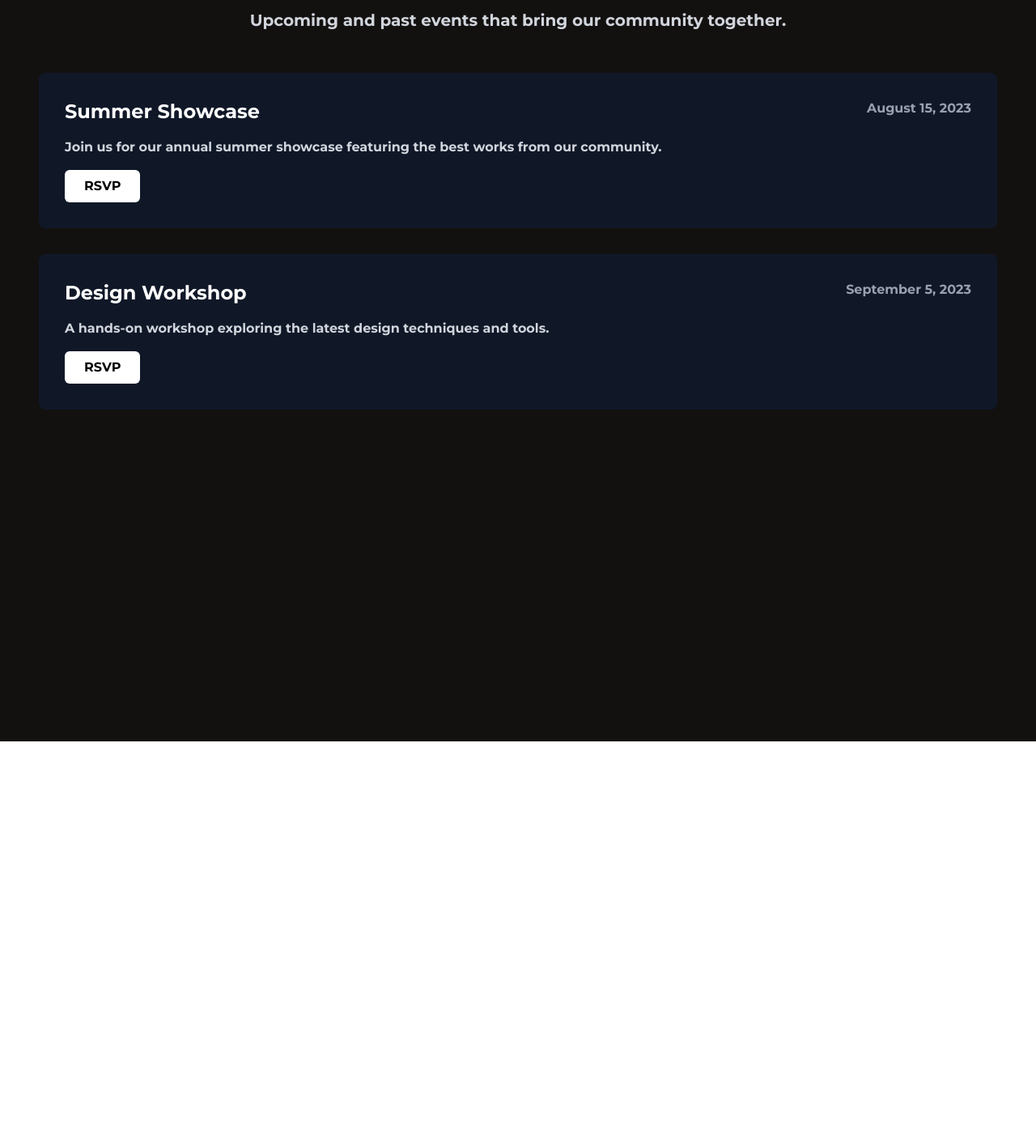
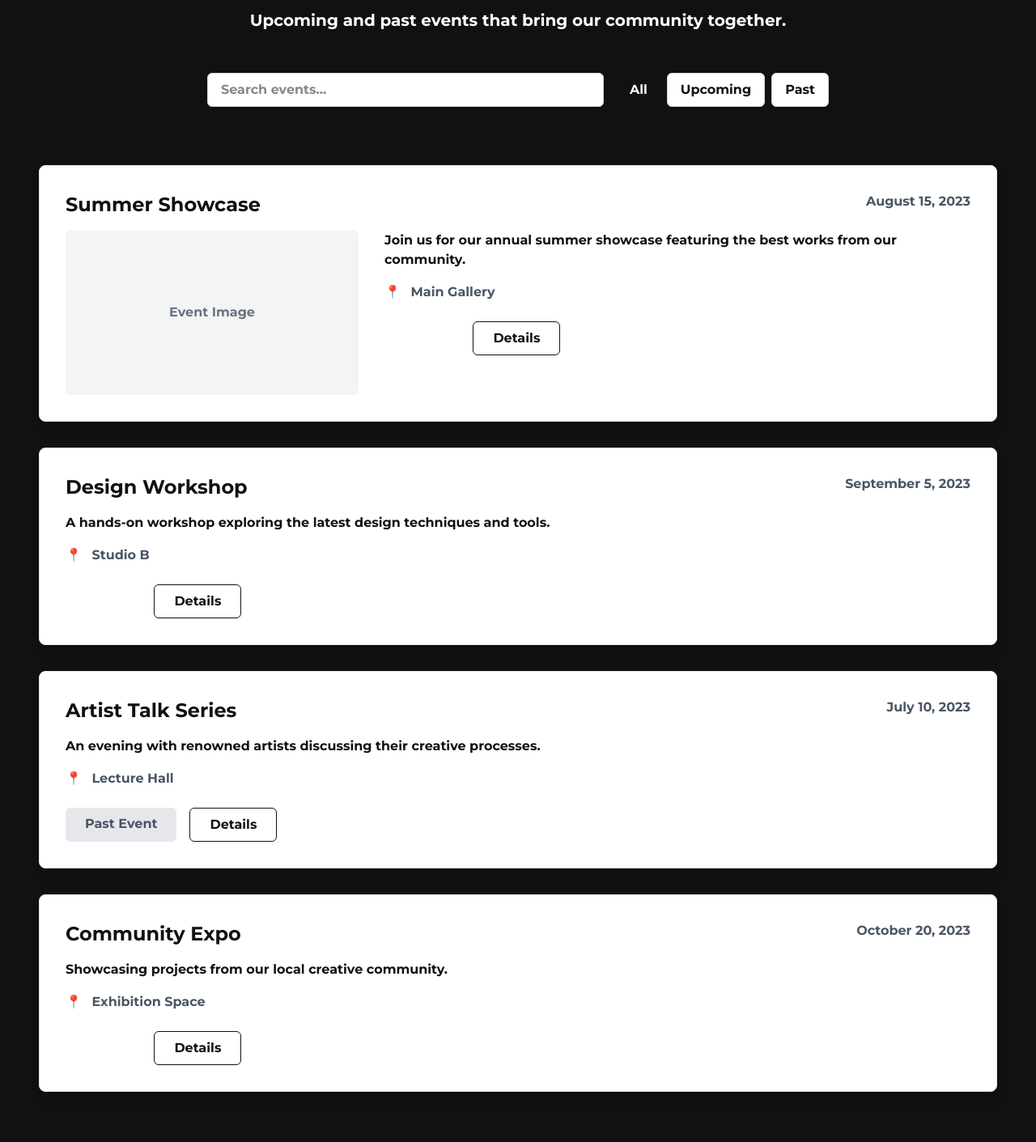
Before and after one commit to martinst06/thehaus, a Next.js app: page /events in a window 1280 px wide. Shown: the part 300-1711 px from the top of the page at 81% size. Before the commit the page ends 1216 px from the top, so only its background shows below. Built offline with nearby package versions, Linux system fonts and the light colour scheme.

Commit message:
events objects etc.

```diff
--- a/src/app/events/page.tsx
+++ b/src/app/events/page.tsx
@@ -1,29 +1,192 @@
+"use client";
+
+import { useState } from 'react';
+
+// Define event type for better type safety
+type Event = {
+  id: string;
+  title: string;
+  date: string;
+  description: string;
+  location: string;
+  category: 'upcoming' | 'past';
+  image?: string;
+};
+
 export default function EventPage() {
+  // Sample events data - in a real app, this would come from an API or database
+  const [events, setEvents] = useState<Event[]>([
+    {
+      id: '1',
+      title: 'Summer Showcase',
+      date: 'August 15, 2023',
+      description: 'Join us for our annual summer showcase featuring the best works from our community.',
+      location: 'Main Gallery',
+      category: 'upcoming',
+      image: '/images/summer-showcase.jpg',
+    },
+    {
+      id: '2',
+      title: 'Design Workshop',
+      date: 'September 5, 2023',
+      description: 'A hands-on workshop exploring the latest design techniques and tools.',
+      location: 'Studio B',
+      category: 'upcoming',
+    },
+    {
+      id: '3',
+      title: 'Artist Talk Series',
+      date: 'July 10, 2023',
+      description: 'An evening with renowned artists discussing their creative processes.',
+      location: 'Lecture Hall',
+      category: 'past',
+    },
+    {
+      id: '4',
+      title: 'Community Expo',
+      date: 'October 20, 2023',
+      description: 'Showcasing projects from our local creative community.',
+      location: 'Exhibition Space',
+      category: 'upcoming',
+    },
+  ]);
+
+  // State for filtering
+  const [filter, setFilter] = useState<'all' | 'upcoming' | 'past'>('all');
+
+  // State for search functionality
+  const [searchQuery, setSearchQuery] = useState('');
+
+  // Filter events based on category and search query
+  const filteredEvents = events.filter(event => {
+    const matchesCategory = filter === 'all' || event.category === filter;
+    const matchesSearch = event.title.toLowerCase().includes(searchQuery.toLowerCase()) ||
+                          event.description.toLowerCase().includes(searchQuery.toLowerCase());
+    return matchesCategory && matchesSearch;
+  });
+
+  // Handle RSVP functionality
+  const handleRSVP = (eventId: string) => {
+    // In a real app, this would send data to a server
+    alert(`You've RSVP'd for event ${eventId}!`);
+  };
+
   return (
     <main className="flex-1 flex flex-col items-center justify-start p-12 max-w-7xl mx-auto w-full pt-32">
-    <h1 className="text-5xl mb-8 font-extrabold tracking-tight">Events</h1>
-    <p className="text-xl text-gray-300 max-w-2xl text-center leading-relaxed mb-12">
+      <h1 className="text-5xl mb-8 font-extrabold tracking-tight text-[var(--haus-white)]">Events</h1>
+      <p className="text-xl text-[var(--haus-white)] max-w-2xl text-center leading-relaxed mb-12">
         Upcoming and past events that bring our community together.
       </p>
 
-    {/* Event-specific content goes here */}
-    <div className="space-y-8 w-full">
-        <div className="bg-gray-900 p-8 rounded-lg">
-        <div className="flex flex-col md:flex-row justify-between mb-4">
-            <h3 className="text-2xl font-bold">Summer Showcase</h3>
-            <p className="text-gray-400">August 15, 2023</p>
+      {/* Search and filter controls */}
+      <div className="w-full max-w-3xl mb-12">
+        <div className="flex flex-col md:flex-row gap-4 mb-6">
+          <input
+            type="text"
+            placeholder="Search events..."
+            className="flex-1 px-4 py-2 rounded-md bg-white text-[var(--haus-black)] border border-gray-300 focus:outline-none focus:ring-2 focus:ring-haus-black"
+            value={searchQuery}
+            onChange={(e) => setSearchQuery(e.target.value)}
+          />
+          <div className="flex gap-2">
+            <button
+              className={`px-4 py-2 rounded-md font-bold transition-colors ${filter === 'all' ? 'bg-haus-black text-white' : 'bg-white text-[var(--haus-black)] border border-gray-300'}`}
+              onClick={() => setFilter('all')}
+            >
+              All
+            </button>
+            <button
+              className={`px-4 py-2 rounded-md font-bold transition-colors ${filter === 'upcoming' ? 'bg-haus-black text-white' : 'bg-white text-[var(--haus-black)] border border-gray-300'}`}
+              onClick={() => setFilter('upcoming')}
+            >
+              Upcoming
+            </button>
+            <button
+              className={`px-4 py-2 rounded-md font-bold transition-colors ${filter === 'past' ? 'bg-haus-black text-white' : 'bg-white text-[var(--haus-black)] border border-gray-300'}`}
+              onClick={() => setFilter('past')}
+            >
+              Past
+            </button>
           </div>
-        <p className="text-gray-300 mb-4">Join us for our annual summer showcase featuring the best works from our community.</p>
-        <button className="bg-white text-black px-6 py-2 rounded-md font-bold hover:bg-gray-200 transition-colors">RSVP</button>
+        </div>
       </div>
 
-        <div className="bg-gray-900 p-8 rounded-lg">
+      {/* Event listing */}
+      <div className="space-y-8 w-full">
+        {filteredEvents.length > 0 ? (
+          filteredEvents.map(event => (
+            <div key={event.id} className="bg-white p-8 rounded-lg shadow-lg hover:shadow-xl transition-shadow border border-gray-200">
               <div className="flex flex-col md:flex-row justify-between mb-4">
-            <h3 className="text-2xl font-bold">Design Workshop</h3>
-            <p className="text-gray-400">September 5, 2023</p>
+                <h3 className="text-2xl font-bold text-[var(--haus-black)]">{event.title}</h3>
+                <p className="text-gray-600">{event.date}</p>
               </div>
-        <p className="text-gray-300 mb-4">A hands-on workshop exploring the latest design techniques and tools.</p>
-        <button className="bg-white text-black px-6 py-2 rounded-md font-bold hover:bg-gray-200 transition-colors">RSVP</button>
+
+              <div className="flex flex-col md:flex-row gap-8">
+                {event.image && (
+                  <div className="md:w-1/3">
+                    <div className="aspect-video bg-gray-100 rounded-md overflow-hidden">
+                      {/* In a real app, this would be an actual image */}
+                      <div className="w-full h-full flex items-center justify-center text-gray-500">
+                        Event Image
+                      </div>
+                    </div>
+                  </div>
+                )}
+
+                <div className={event.image ? "md:w-2/3" : "w-full"}>
+                  <p className="text-[var(--haus-black)] mb-4">{event.description}</p>
+                  <p className="text-gray-600 mb-6">
+                    <span className="inline-block mr-2">📍</span> {event.location}
+                  </p>
+
+                  <div className="flex flex-wrap gap-4">
+                    {event.category === 'upcoming' ? (
+                      <button
+                        className="bg-haus-black text-white px-6 py-2 rounded-md font-bold hover:bg-gray-800 transition-colors"
+                        onClick={() => handleRSVP(event.id)}
+                      >
+                        RSVP
+                      </button>
+                    ) : (
+                      <span className="bg-gray-200 text-gray-600 px-6 py-2 rounded-md">Past Event</span>
+                    )}
+                    <button className="bg-transparent border border-haus-black text-[var(--haus-black)] px-6 py-2 rounded-md font-bold hover:bg-gray-100 transition-colors">
+                      Details
+                    </button>
+                  </div>
+                </div>
+              </div>
+            </div>
+          ))
+        ) : (
+          <div className="text-center py-12">
+            <p className="text-xl text-gray-600">No events found matching your criteria.</p>
+            <button
+              className="mt-4 text-[var(--haus-black)] underline"
+              onClick={() => {
+                setFilter('all');
+                setSearchQuery('');
+              }}
+            >
+              Clear filters
+            </button>
+          </div>
+        )}
+      </div>
+
+      {/* Subscribe to events newsletter */}
+      <div className="mt-16 w-full max-w-2xl bg-white p-8 rounded-lg shadow-lg border border-gray-200">
+        <h3 className="text-2xl font-bold mb-4 text-[var(--haus-black)]">Stay Updated</h3>
+        <p className="text-[var(--haus-black)] mb-6">Subscribe to our newsletter to get the latest event updates.</p>
+        <div className="flex flex-col sm:flex-row gap-4">
+          <input
+            type="email"
+            placeholder="Your email address"
+            className="flex-1 px-4 py-2 rounded-md bg-white text-[var(--haus-black)] border border-gray-300 focus:outline-none focus:ring-2 focus:ring-haus-black"
+          />
+          <button className="bg-haus-black text-white px-6 py-2 rounded-md font-bold hover:bg-gray-800 transition-colors">
+            Subscribe
+          </button>
         </div>
       </div>
     </main>
```
Lines whose indentation alone changed are shown as unchanged.
